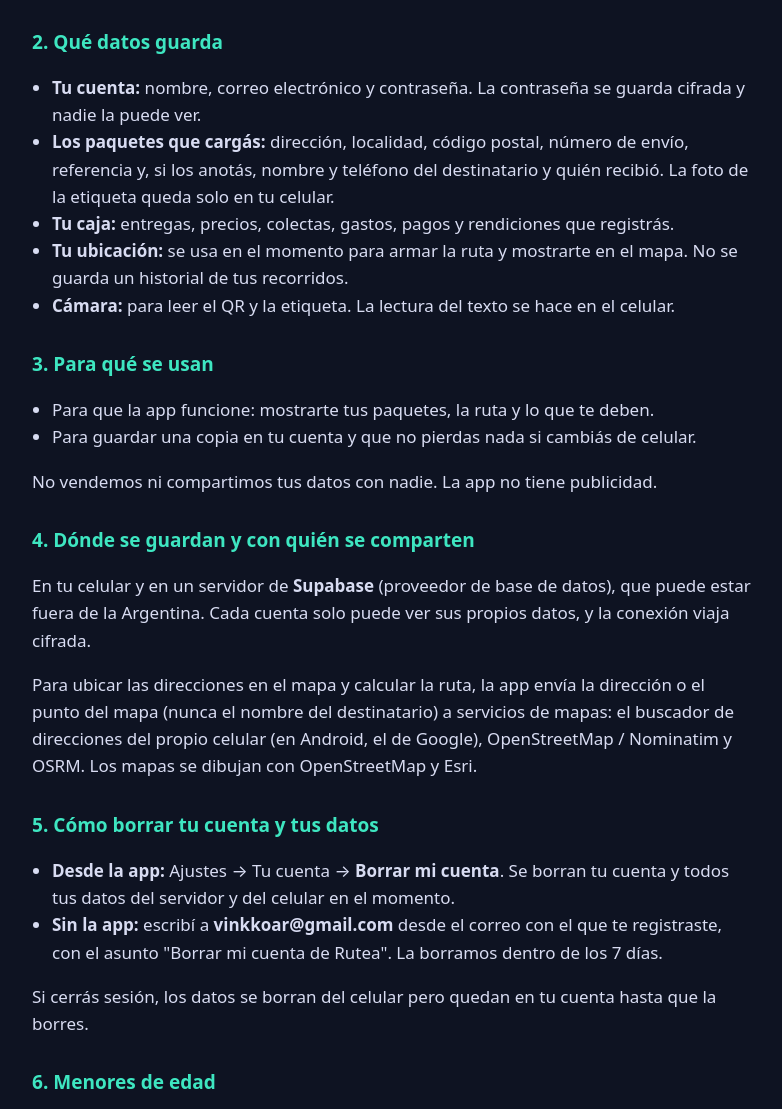
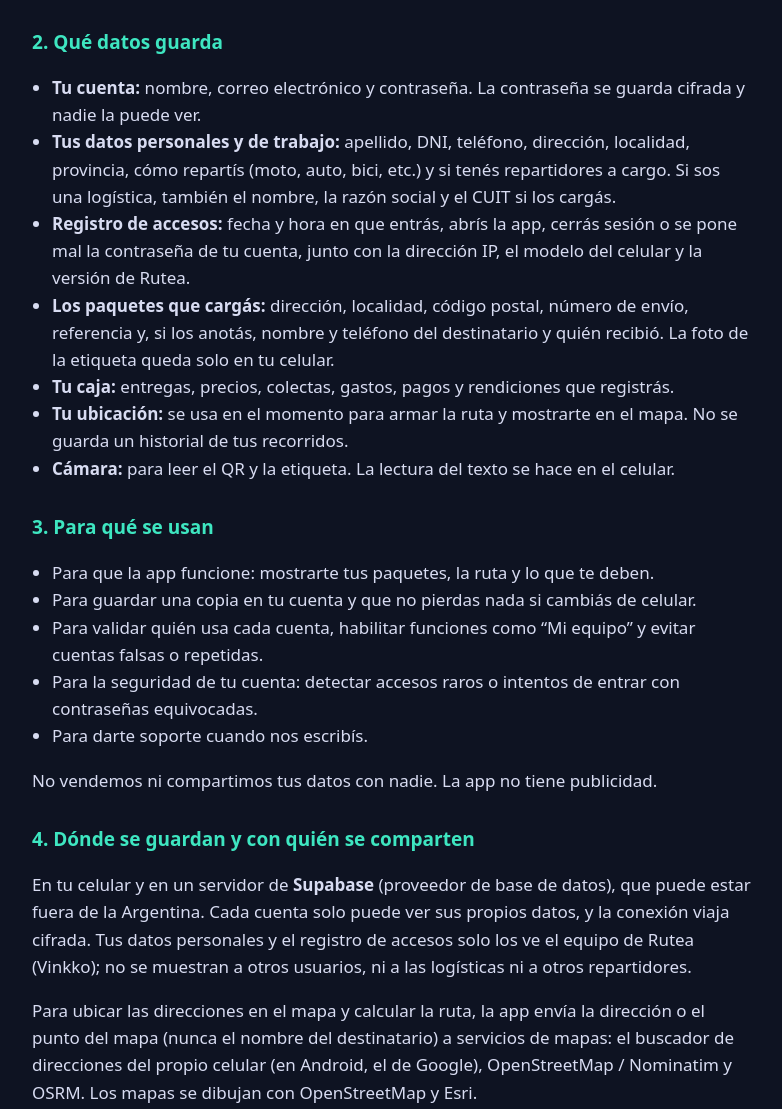
Before and after one commit to JG22Dev/vinkko-web, a plain HTML site: page rutea/privacidad/index.html in a window 1280 px wide. Shown: the part 451-1560 px from the top of the page, without its empty margins (248-1030 px from the left). Drawn offline with Linux system fonts and the light colour scheme.

Commit message:
Rutea: política de privacidad 1.1 (datos de perfil y registro de accesos)
Updated the privacy policy with new version details and additional information regarding data usage and account deletion.

```diff
--- a/rutea/privacidad/index.html
+++ b/rutea/privacidad/index.html
@@ -17,7 +17,7 @@
 </div>
 <main>
   <h1>Política de privacidad de Rutea</h1>
-  <p class="muted">Vigente desde el 14 de noviembre de 2026 · Versión 1.0</p>
+  <p class="muted">Vigente desde el 16 de noviembre de 2026 · Versión 1.1</p>
 
   <p>Rutea es una app para repartidores: sirve para cargar los paquetes del día, armar la ruta y llevar la caja con las logísticas. Esta política explica qué datos usa, para qué, dónde se guardan y cómo borrarlos. Al usar la app aceptás esta política. Si no estás de acuerdo, no la uses.</p>
 
@@ -27,6 +27,8 @@
   <h2>2. Qué datos guarda</h2>
   <ul>
     <li><strong>Tu cuenta:</strong> nombre, correo electrónico y contraseña. La contraseña se guarda cifrada y nadie la puede ver.</li>
+    <li><strong>Tus datos personales y de trabajo:</strong> apellido, DNI, teléfono, dirección, localidad, provincia, cómo repartís (moto, auto, bici, etc.) y si tenés repartidores a cargo. Si sos una logística, también el nombre, la razón social y el CUIT si los cargás.</li>
+    <li><strong>Registro de accesos:</strong> fecha y hora en que entrás, abrís la app, cerrás sesión o se pone mal la contraseña de tu cuenta, junto con la dirección IP, el modelo del celular y la versión de Rutea.</li>
     <li><strong>Los paquetes que cargás:</strong> dirección, localidad, código postal, número de envío, referencia y, si los anotás, nombre y teléfono del destinatario y quién recibió. La foto de la etiqueta queda solo en tu celular.</li>
     <li><strong>Tu caja:</strong> entregas, precios, colectas, gastos, pagos y rendiciones que registrás.</li>
     <li><strong>Tu ubicación:</strong> se usa en el momento para armar la ruta y mostrarte en el mapa. No se guarda un historial de tus recorridos.</li>
@@ -37,16 +39,19 @@
   <ul>
     <li>Para que la app funcione: mostrarte tus paquetes, la ruta y lo que te deben.</li>
     <li>Para guardar una copia en tu cuenta y que no pierdas nada si cambiás de celular.</li>
+    <li>Para validar quién usa cada cuenta, habilitar funciones como “Mi equipo” y evitar cuentas falsas o repetidas.</li>
+    <li>Para la seguridad de tu cuenta: detectar accesos raros o intentos de entrar con contraseñas equivocadas.</li>
+    <li>Para darte soporte cuando nos escribís.</li>
   </ul>
   <p>No vendemos ni compartimos tus datos con nadie. La app no tiene publicidad.</p>
 
   <h2>4. Dónde se guardan y con quién se comparten</h2>
-  <p>En tu celular y en un servidor de <strong>Supabase</strong> (proveedor de base de datos), que puede estar fuera de la Argentina. Cada cuenta solo puede ver sus propios datos, y la conexión viaja cifrada.</p>
+  <p>En tu celular y en un servidor de <strong>Supabase</strong> (proveedor de base de datos), que puede estar fuera de la Argentina. Cada cuenta solo puede ver sus propios datos, y la conexión viaja cifrada. Tus datos personales y el registro de accesos solo los ve el equipo de Rutea (Vinkko); no se muestran a otros usuarios, ni a las logísticas ni a otros repartidores.</p>
   <p>Para ubicar las direcciones en el mapa y calcular la ruta, la app envía la dirección o el punto del mapa (nunca el nombre del destinatario) a servicios de mapas: el buscador de direcciones del propio celular (en Android, el de Google), OpenStreetMap / Nominatim y OSRM. Los mapas se dibujan con OpenStreetMap y Esri.</p>
 
   <h2>5. Cómo borrar tu cuenta y tus datos</h2>
   <ul>
-    <li><strong>Desde la app:</strong> Ajustes → Tu cuenta → <strong>Borrar mi cuenta</strong>. Se borran tu cuenta y todos tus datos del servidor y del celular en el momento.</li>
+    <li><strong>Desde la app:</strong> Ajustes → Mi cuenta → <strong>Borrar mi cuenta</strong>. Se borran tu cuenta, tus datos personales, el registro de accesos y todos tus datos del servidor y del celular en el momento.</li>
     <li><strong>Sin la app:</strong> escribí a <strong>vinkkoar@gmail.com</strong> desde el correo con el que te registraste, con el asunto "Borrar mi cuenta de Rutea". La borramos dentro de los 7 días.</li>
   </ul>
   <p>Si cerrás sesión, los datos se borran del celular pero quedan en tu cuenta hasta que la borres.</p>
```
